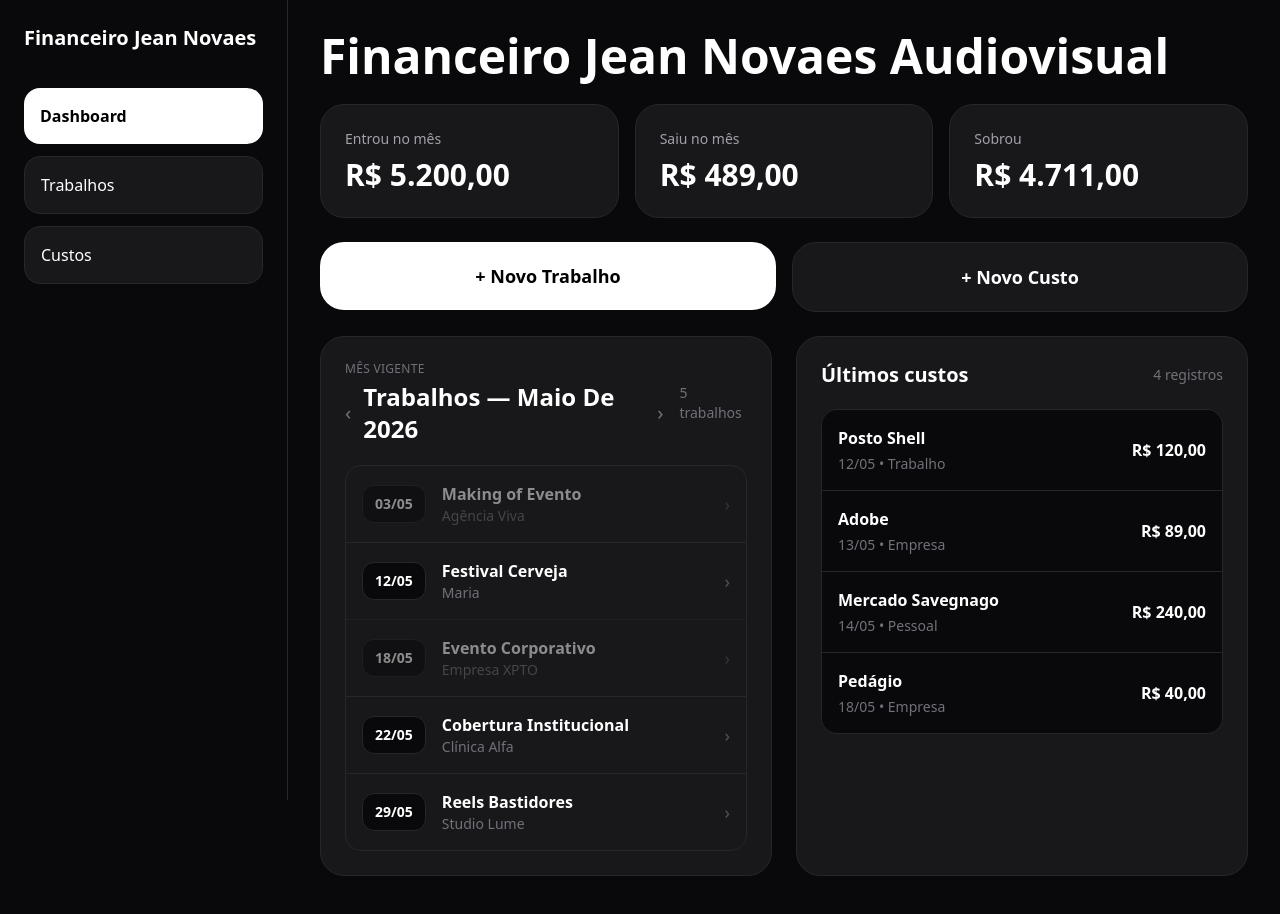
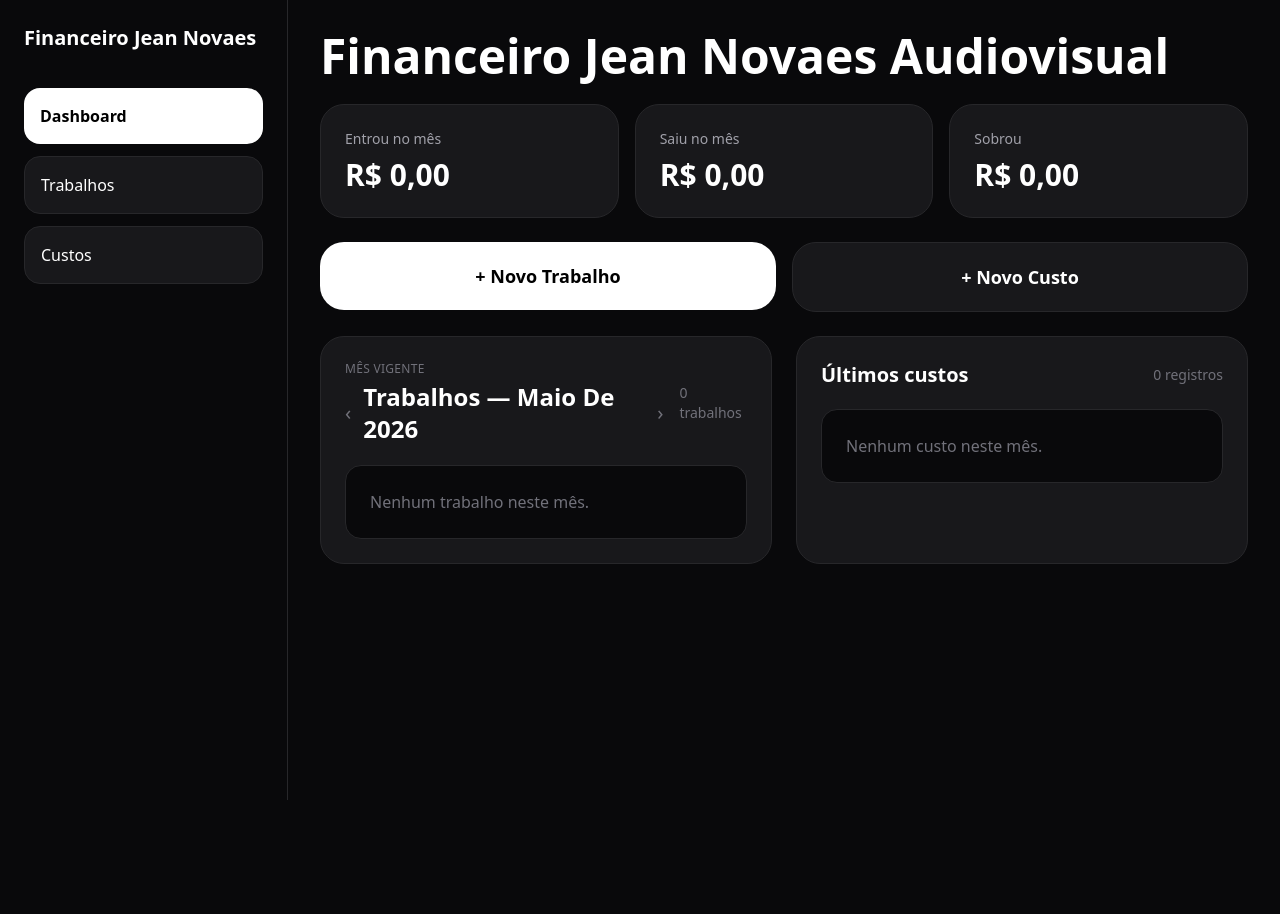
Before and after one commit to Jeanovaes87/financeiro-jean, a Next.js app: page / in a window 1280 px wide. Shown: the top 914 px of the page. After the commit the page ends 832 px from the top, so only its background shows below. Built offline with nearby package versions, Linux system fonts and the light colour scheme.

Commit message:
Update page.tsx

```diff
--- a/app/page.tsx
+++ b/app/page.tsx
@@ -66,80 +66,9 @@ function shortDate(date: string) {
   return `${day}/${month}`;
 }
 
-const initialTrabalhos: Trabalho[] = [
-  {
-    id: "t1",
-    data: "2026-05-03",
-    cliente: "Agência Viva",
-    tipo: "Making of Evento",
-    valorCobrado: 1200,
-    recebido: true,
-    entregue: true,
-    freelaNome: "",
-    freelaValor: 0,
-    freelaPago: true,
-    observacoes: "",
-  },
-  {
-    id: "t2",
-    data: "2026-05-12",
-    cliente: "Maria",
-    tipo: "Festival Cerveja",
-    valorCobrado: 2500,
-    recebido: false,
-    entregue: false,
-    freelaNome: "João",
-    freelaValor: 600,
-    freelaPago: false,
-    observacoes: "Cliente pediu cortes mais rápidos para reels.",
-  },
-  {
-    id: "t3",
-    data: "2026-05-18",
-    cliente: "Empresa XPTO",
-    tipo: "Evento Corporativo",
-    valorCobrado: 4000,
-    recebido: true,
-    entregue: true,
-    freelaNome: "",
-    freelaValor: 0,
-    freelaPago: true,
-    observacoes: "",
-  },
-  {
-    id: "t4",
-    data: "2026-05-22",
-    cliente: "Clínica Alfa",
-    tipo: "Cobertura Institucional",
-    valorCobrado: 1800,
-    recebido: false,
-    entregue: false,
-    freelaNome: "",
-    freelaValor: 0,
-    freelaPago: true,
-    observacoes: "",
-  },
-  {
-    id: "t5",
-    data: "2026-05-29",
-    cliente: "Studio Lume",
-    tipo: "Reels Bastidores",
-    valorCobrado: 950,
-    recebido: false,
-    entregue: false,
-    freelaNome: "",
-    freelaValor: 0,
-    freelaPago: true,
-    observacoes: "",
-  },
-];
+const initialTrabalhos: Trabalho[] = [];
 
-const initialCustos: Custo[] = [
-  { id: "c1", data: "2026-05-12", nome: "Posto Shell", valor: 120, tipo: "Trabalho", trabalhoId: "t2" },
-  { id: "c2", data: "2026-05-13", nome: "Adobe", valor: 89, tipo: "Empresa" },
-  { id: "c3", data: "2026-05-14", nome: "Mercado Savegnago", valor: 240, tipo: "Pessoal" },
-  { id: "c4", data: "2026-05-18", nome: "Pedágio", valor: 40, tipo: "Empresa" },
-];
+const initialCustos: Custo[] = [];
 
 export default function FinanceiroJeanNovaes() {
   const [activeTab, setActiveTab] = useState<"Dashboard" | "Trabalhos" | "Custos">("Dashboard");
```
